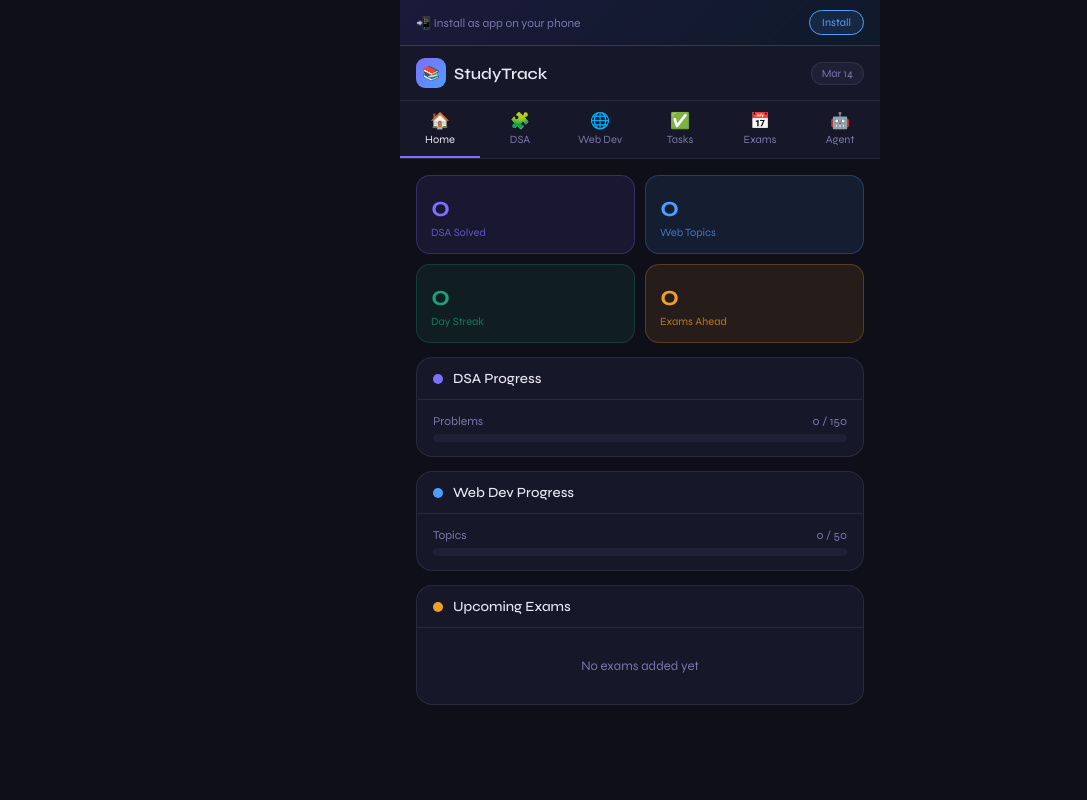
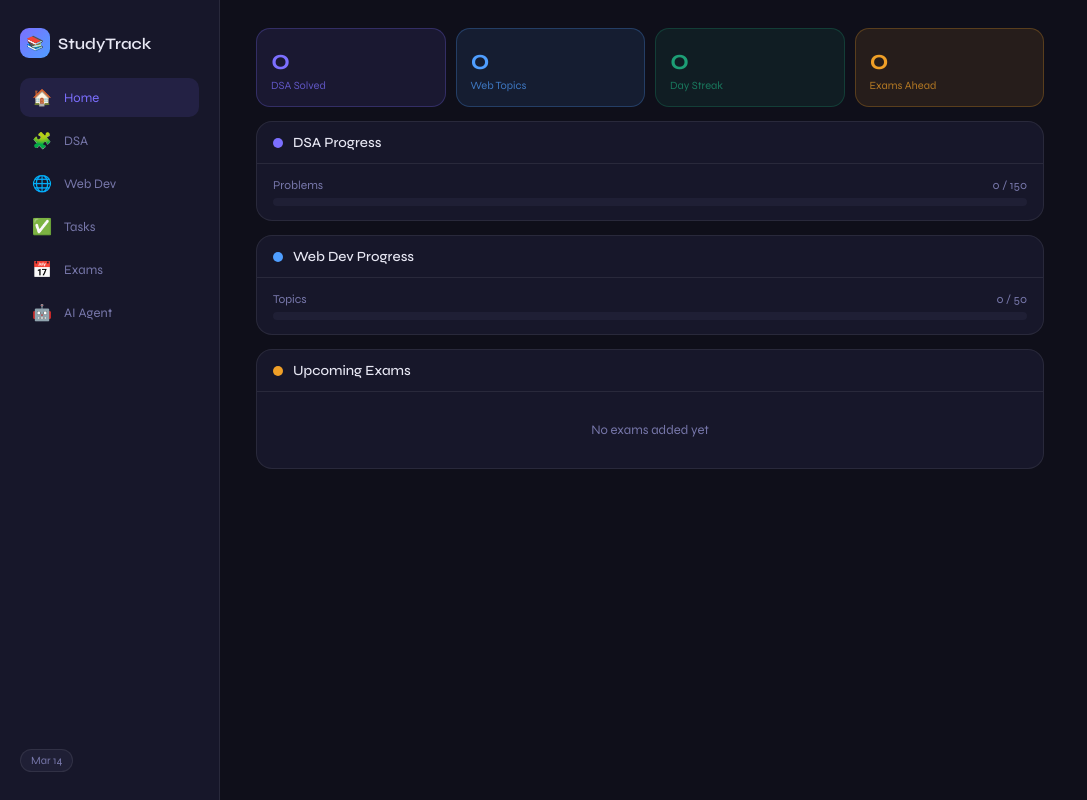
Before and after one commit to blazevineet/studytrack, a plain HTML site: page public/index.html in a window 1280 px wide. Shown: the whole page, without its empty margins (0-1087 px from the left). Drawn offline with Linux system fonts and the light colour scheme.

Commit message:
Enhance layout with responsive styles and sidebar nav
Added responsive styles for larger screens and a sidebar navigation menu with tab switching functionality.

```diff
--- a/public/index.html
+++ b/public/index.html
@@ -21,6 +21,29 @@
       --font: 'Syne', sans-serif;
     }
     html, body { height: 100%; background: var(--bg); color: var(--text); font-family: var(--font); overflow: hidden; }
+    @media (min-width: 768px) {
+      html, body { overflow: auto; }
+      #root { max-width: 100% !important; flex-direction: row !important; height: auto !important; min-height: 100vh; }
+      #install-banner { display: none !important; }
+      #topbar { width: 220px; min-width: 220px; flex-direction: column !important; align-items: flex-start !important; height: 100vh; position: sticky; top: 0; border-right: 0.5px solid var(--border); border-bottom: none !important; padding: 28px 20px !important; flex-shrink: 0; }
+      .app-logo { margin-bottom: 20px; }
+      .date-chip { margin-top: auto; }
+      #topbar h1 { font-size: 18px; }
+      #tabs { display: none !important; }
+      #sidebar-nav { display: flex !important; flex-direction: column; gap: 4px; width: 100%; }
+      .snav-item { display: flex; align-items: center; gap: 10px; padding: 10px 12px; border-radius: 10px; cursor: pointer; font-size: 13px; color: var(--muted); transition: all 0.15s; }
+      .snav-item:hover { background: var(--surface2); color: var(--text); }
+      .snav-item.active { background: rgba(124,111,255,0.12); color: var(--purple); }
+      .snav-icon { font-size: 16px; width: 22px; }
+      #pages { flex: 1; overflow-y: auto; }
+      .page { max-width: 860px; padding: 28px 36px 40px !important; }
+      .stats-grid { grid-template-columns: repeat(4, 1fr) !important; }
+      #page-agent.active { display: flex !important; flex-direction: column; height: 100vh; max-width: 100%; padding: 0 !important; }
+      #agent-msgs { padding: 20px 32px; }
+      #agent-chips { padding: 8px 32px; }
+      #agent-input-bar { padding: 12px 32px 20px; }
+      .abubble { max-width: 60%; }
+    }
     #root { height: 100vh; display: flex; flex-direction: column; max-width: 480px; margin: 0 auto; }
 
     /* Install banner */
@@ -162,6 +185,14 @@
     <div class="app-logo">
       <div class="app-icon">📚</div>
       <h1>StudyTrack</h1>
+    </div>
+    <div id="sidebar-nav" style="display:none">
+      <div class="snav-item active" onclick="switchTab('home')"><span class="snav-icon">🏠</span>Home</div>
+      <div class="snav-item" onclick="switchTab('dsa')"><span class="snav-icon">🧩</span>DSA</div>
+      <div class="snav-item" onclick="switchTab('web')"><span class="snav-icon">🌐</span>Web Dev</div>
+      <div class="snav-item" onclick="switchTab('tasks')"><span class="snav-icon">✅</span>Tasks</div>
+      <div class="snav-item" onclick="switchTab('exams')"><span class="snav-icon">📅</span>Exams</div>
+      <div class="snav-item" onclick="switchTab('agent')"><span class="snav-icon">🤖</span>AI Agent</div>
     </div>
     <div class="date-chip" id="date-chip"></div>
   </div>
@@ -535,10 +566,9 @@ function examHTML(e, showDel) {
 }
 
 function switchTab(name) {
-  document.querySelectorAll('.tab').forEach((t,i) => {
-    const names = ['home','dsa','web','tasks','exams','agent'];
-    t.classList.toggle('active', names[i] === name);
-  });
+  const names = ['home','dsa','web','tasks','exams','agent'];
+  document.querySelectorAll('.tab').forEach((t,i) => t.classList.toggle('active', names[i] === name));
+  document.querySelectorAll('.snav-item').forEach((t,i) => t.classList.toggle('active', names[i] === name));
   document.querySelectorAll('.page').forEach(p => p.classList.remove('active'));
   document.getElementById('page-'+name).classList.add('active');
 }
```
